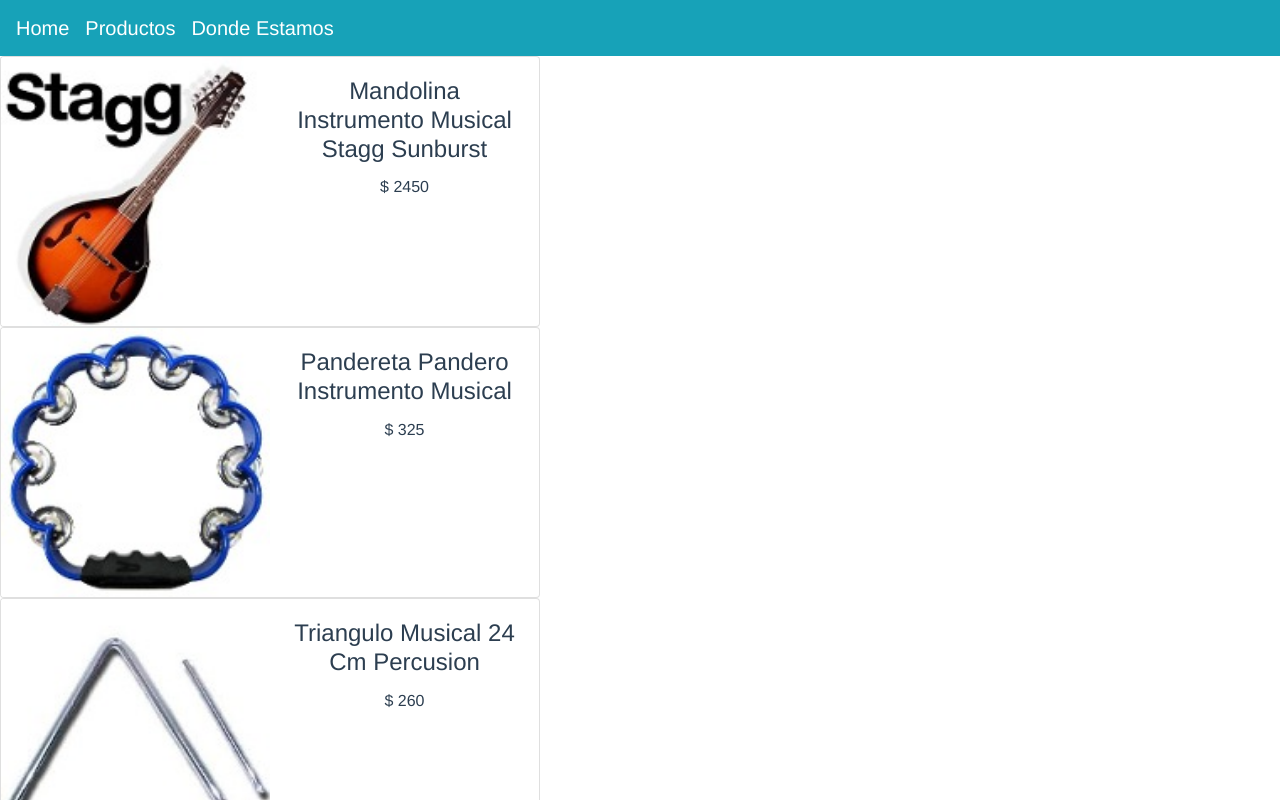
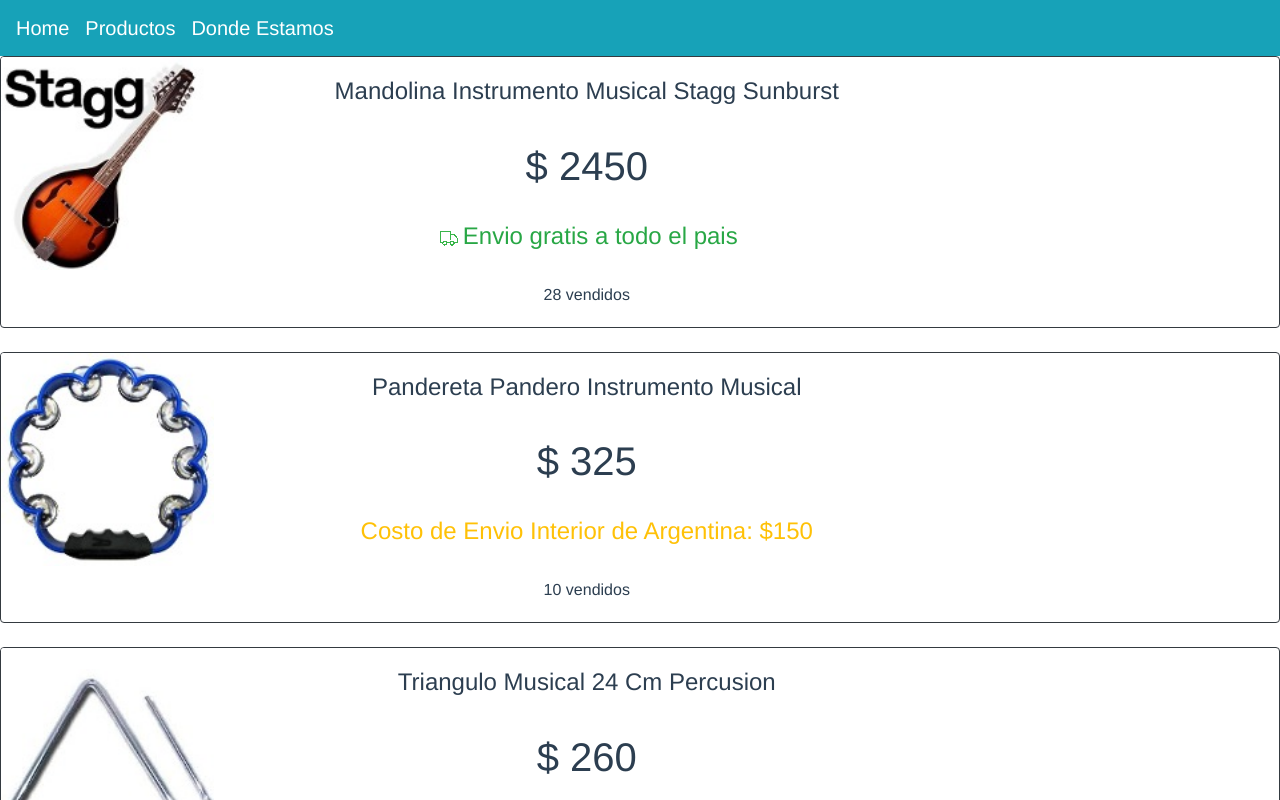
Before and after one commit to oldanirenzo/TP6-Laboratorio4, a Vue app: page /productos in a window 1280 px wide. Shown: the top 800 px of the page. Built offline with nearby package versions, Linux system fonts and the light colour scheme.

Commit message:
Agregue mas informacion a la tarjeta

```diff
--- a/src/components/Tarjeta.vue
+++ b/src/components/Tarjeta.vue
@@ -1,25 +1,37 @@
 <template>
   <div>
     <div>
-      <b-card no-body class="overflow-hidden" style="max-width: 540px;">
+      <b-card no-body class="overflow-hidden" border-variant="dark" style="max-width: 1920px;">
         <b-row no-gutters>
-          <b-col md="6">
+          <b-col md="2">
             <b-card-img
               :src="'/images/'+instrumentoParam.imagen"
               :alt="instrumentoParam.descripcion"
               class="rounded-0"
             ></b-card-img>
           </b-col>
-          <b-col md="6">
+          <b-col md="7">
             <b-card-body :title="instrumentoParam.instrumento">
               <b-card-text>
-                $ {{instrumentoParam.precio}}
                 <br />
+                <h1>$ {{instrumentoParam.precio}}</h1>
+                <br />
+                <h4 v-if="instrumentoParam.costoEnvio == 'G'" class="text-success">
+                  <img src="/images/camion.png" />Envio gratis a todo el pais
+                </h4>
+                <h4 v-else>
+                  <b-card-text
+                    class="text-warning"
+                  >Costo de Envio Interior de Argentina: ${{instrumentoParam.costoEnvio}}</b-card-text>
+                </h4>
+                <br />
+                {{instrumentoParam.cantidadVendida}} vendidos
               </b-card-text>
             </b-card-body>
           </b-col>
         </b-row>
       </b-card>
+      <br />
     </div>
   </div>
 </template>
```
